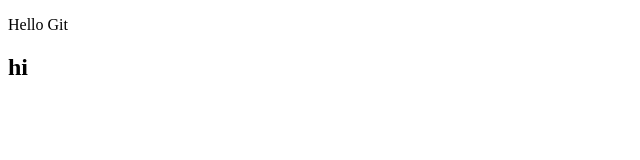
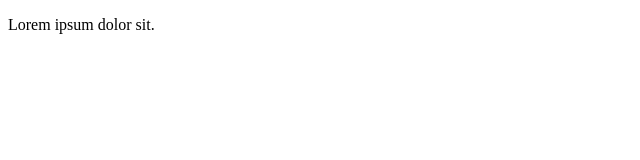
Before and after one commit to zahrawu/Git-project-1, a plain HTML site: page index.html in a window 1280 px wide. Shown: the whole page, without its empty margins (0-640 px from the left). Drawn offline with Linux system fonts and the light colour scheme.

Commit message:
header-change

```diff
--- a/index.html
+++ b/index.html
@@ -1,5 +1,6 @@
 <!DOCTYPE html>
 <html lang="en">
+
 <head>
     <meta charset="UTF-8">
     <meta http-equiv="X-UA-Compatible" content="IE=edge">
@@ -7,8 +8,11 @@
     <title>Document</title>
     <link rel="stylesheet" href="style.css">
 </head>
+
 <body>
-    <p>Hello Git</p>
-    <h2>hi</h2>
+    <header>
+        <p>Lorem ipsum dolor sit.</p>
+    </header>
 </body>
+
 </html>
```
